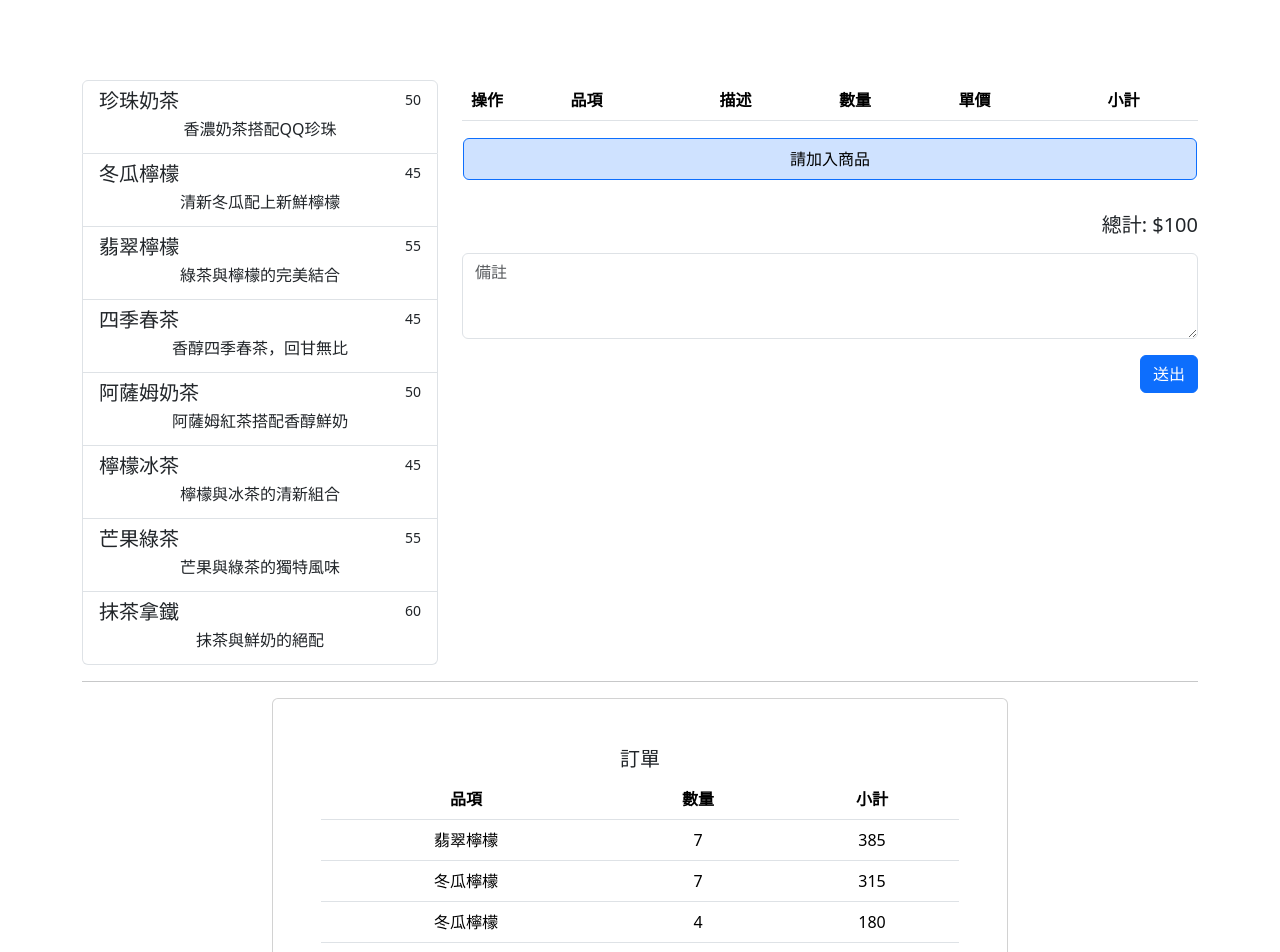
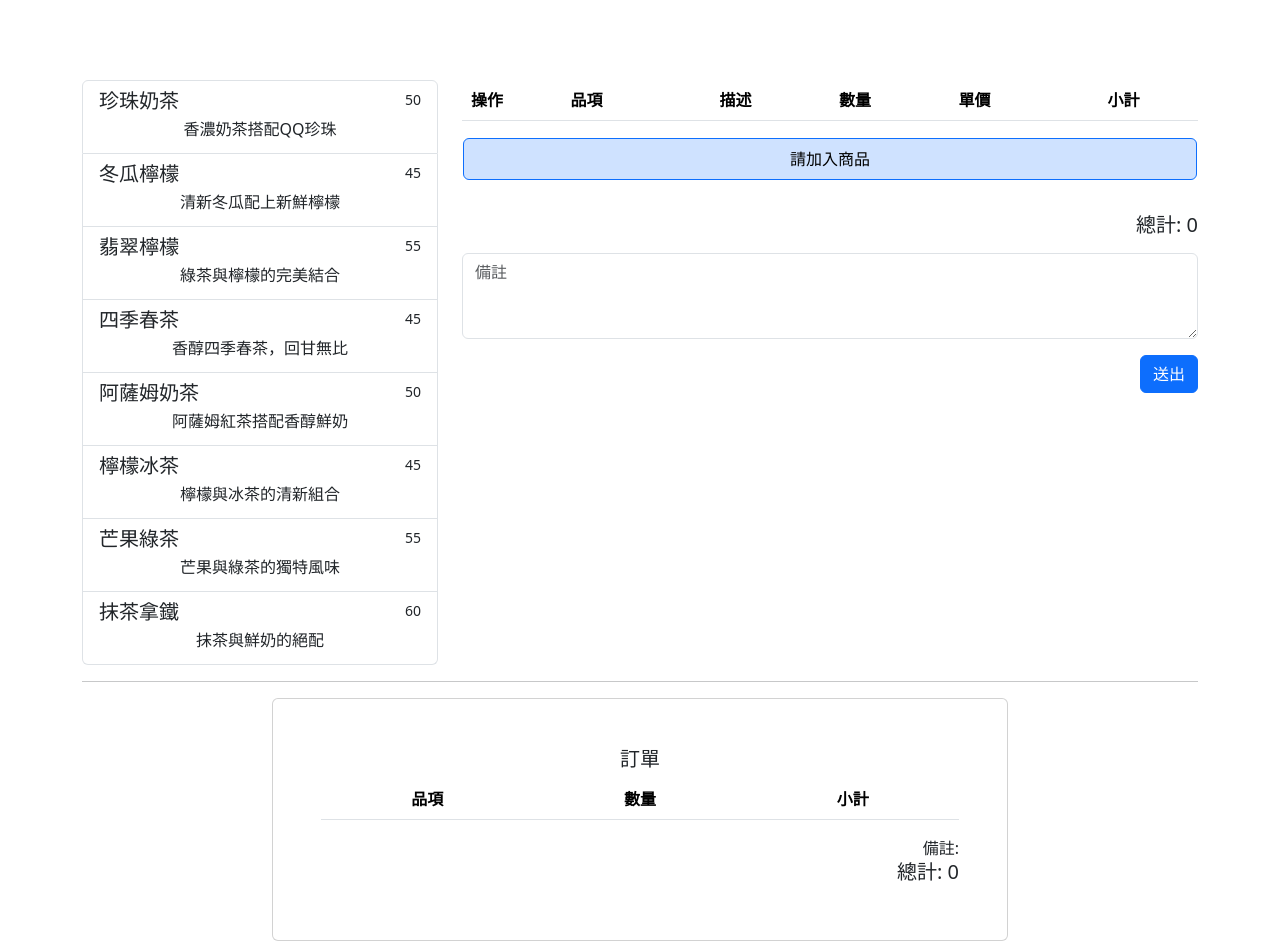
Before and after one commit to HsienLu/week1-with-vite, a React (Vite) app: page / in a window 1280 px wide. Shown: the top 952 px of the page. Built offline with nearby package versions, Linux system fonts and the light colour scheme.

Commit message:
完成基本功能，修add bug和切元件

```diff
--- a/src/Week2.jsx
+++ b/src/Week2.jsx
@@ -1,4 +1,4 @@
-import React, { useState } from "react";
+import React, { useEffect, useState } from "react";
 
 export default function Week2() {
   const data = [
@@ -52,10 +52,15 @@ export default function Week2() {
     },
   ];
   const [item, setItem] = useState([]);
+  const [total, setTotal] = useState(0);
+  const [note, setNote] = useState("");
+  const [text, setText] = useState("");
+  const [list, setList] = useState([]);
   const handleAddItem = (v) => {
     setItem([
       ...item,
       {
+        id: v.id,
         name: v.name,
         description: v.description,
         count: 1,
@@ -63,6 +68,19 @@ export default function Week2() {
       },
     ]);
   };
+  useEffect(() => {
+    const newTotal = item.reduce((pre, cur) => {
+      return pre + cur.count * cur.price;
+    }, 0);
+    setTotal(newTotal);
+  }, [item]);
+  const handleList = () => {
+    setList(item);
+    setText(note);
+  };
+  useEffect(() => {
+    console.log(list);
+  }, [list]);
   return (
     <>
       <div class="container mt-5">
@@ -111,7 +129,17 @@ export default function Week2() {
                     return (
                       <tr key={i}>
                         <td>
-                          <button type="button" class="btn btn-sm">
+                          <button
+                            type="button"
+                            class="btn btn-sm"
+                            onClick={() => {
+                              const delItem = item.filter((u) => {
+                                return v.id !== u.id;
+                              });
+                              console.log(delItem);
+                              setItem(delItem);
+                            }}
+                          >
                             x
                           </button>
                         </td>
@@ -120,7 +148,20 @@ export default function Week2() {
                           <small>{v.description}</small>
                         </td>
                         <td>
-                          <select class="form-select" value={v.count}>
+                          <select
+                            class="form-select"
+                            value={v.count}
+                            onChange={(e) => {
+                              const newItem = item.map((u) => {
+                                if (u.id === v.id) {
+                                  return { ...u, count: e.target.value };
+                                } else {
+                                  return { ...u };
+                                }
+                              });
+                              setItem(newItem);
+                            }}
+                          >
                             <option value="1">1</option>
                             <option value="2">2</option>
                             <option value="3">3</option>
@@ -149,16 +190,22 @@ export default function Week2() {
             </table>
             <div class="text-end mb-3">
               <h5>
-                總計: <span>$100</span>
+                總計: <span>{total}</span>
               </h5>
             </div>
             <textarea
               class="form-control mb-3"
               rows="3"
               placeholder="備註"
+              onChange={(e) => {
+                setNote(e.target.value);
+                // console.log(e.target.value);
+              }}
             ></textarea>
             <div class="text-end">
-              <button class="btn btn-primary">送出</button>
+              <button class="btn btn-primary" onClick={handleList}>
+                送出
+              </button>
             </div>
           </div>
         </div>
@@ -169,6 +216,7 @@ export default function Week2() {
               <div class="card-body">
                 <div class="card-title">
                   <h5>訂單</h5>
+
                   <table class="table">
                     <thead>
                       <tr>
@@ -177,31 +225,25 @@ export default function Week2() {
                         <th scope="col">小計</th>
                       </tr>
                     </thead>
-
                     <tbody>
-                      <tr>
-                        <td>翡翠檸檬</td>
-                        <td>7</td>
-                        <td>385</td>
-                      </tr>
-                      <tr>
-                        <td>冬瓜檸檬</td>
-                        <td>7</td>
-                        <td>315</td>
-                      </tr>
-                      <tr>
-                        <td>冬瓜檸檬</td>
-                        <td>4</td>
-                        <td>180</td>
-                      </tr>
+                      {list.map((v, i) => {
+                        return (
+                          <tr key={i}>
+                            <td>{v.name}</td>
+                            <td>{v.count}</td>
+                            <td>{v.count * v.price}</td>
+                          </tr>
+                        );
+                      })}
                     </tbody>
                   </table>
+
                   <div class="text-end">
-                    備註: <span>都不要香菜</span>
+                    備註: <span>{text}</span>
                   </div>
                   <div class="text-end">
                     <h5>
-                      總計: <span>$145</span>
+                      總計: <span>{total}</span>
                     </h5>
                   </div>
                 </div>
```
